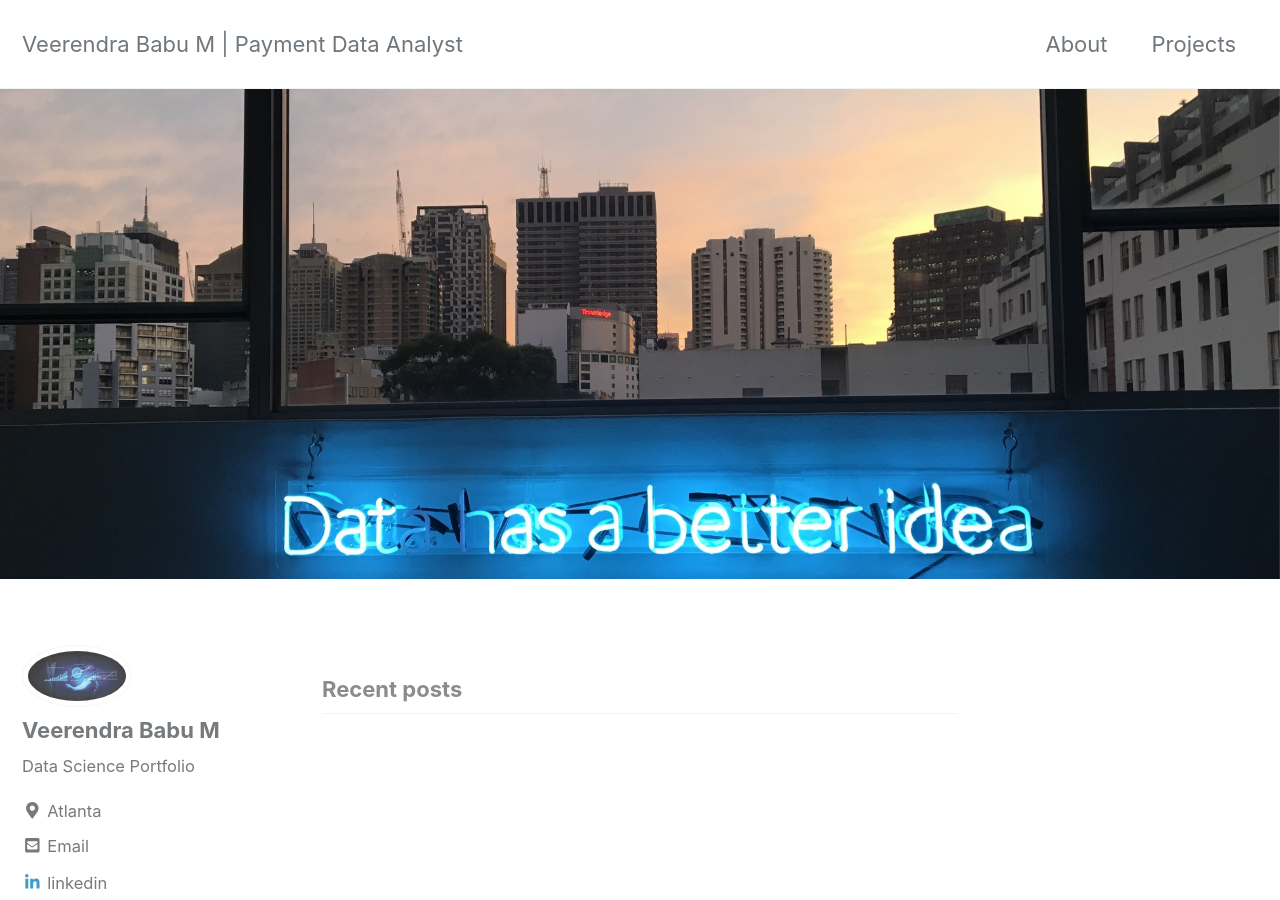
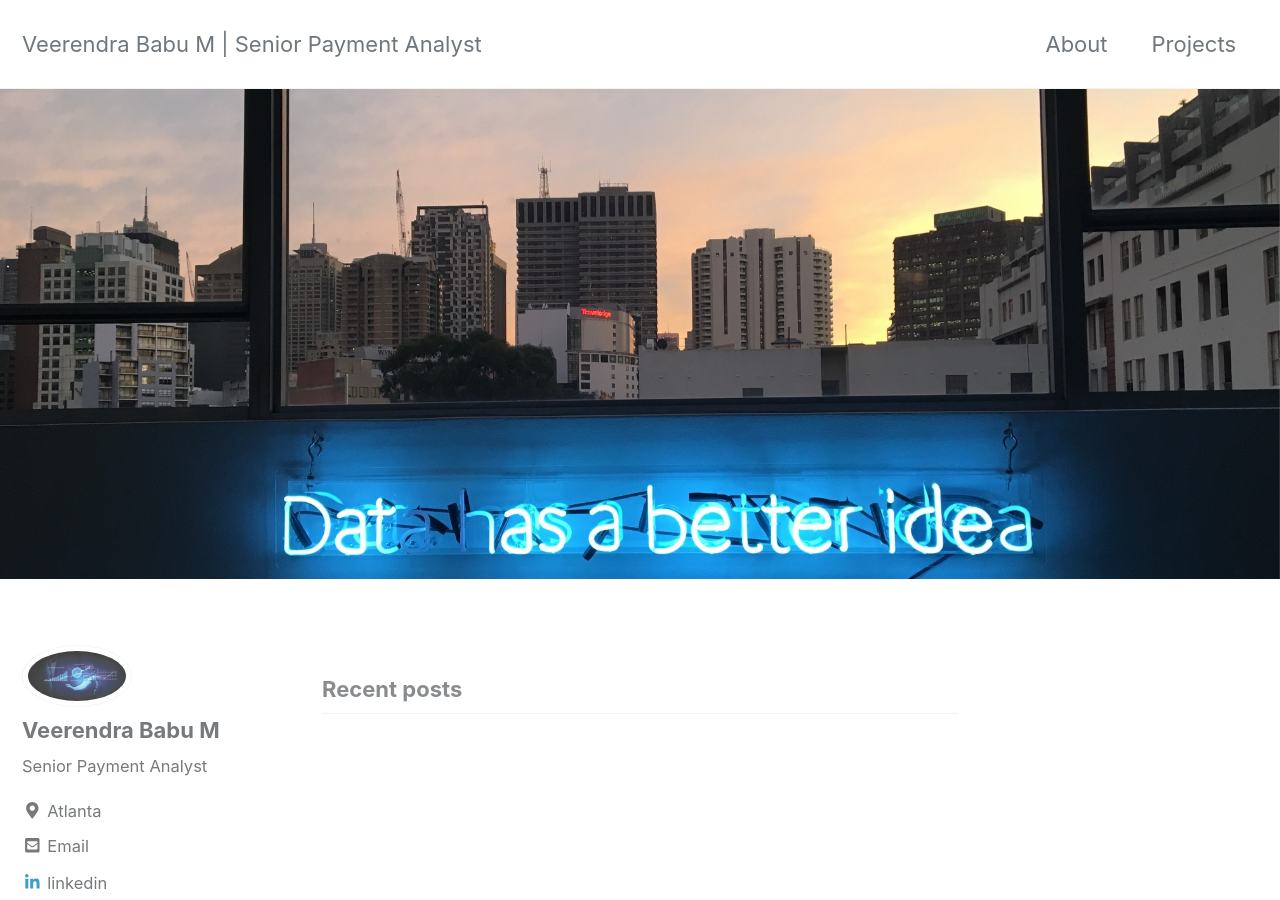
Before and after one commit to veerendrababum/veerendrababum.github.io, a Jekyll site: the page built from index.html, in a window 1280 px wide and 900 px high. Built offline with Jekyll 4.4.1, drawn with Linux system fonts in a browser that asks for light colours; cached includes are drawn as plain includes; the list of posts is cut into pages by our own code.

Commit message:
Changed Portfolio Title

```diff
--- a/_config.yml
+++ b/_config.yml
@@ -16,10 +16,10 @@ minimal_mistakes_skin    : "default" # "air", "aqua", "contrast", "dark", "dirt"
 
 # Site Settings
 locale                   : "en-US"
-title                    : "Veerendra Babu M | Payment Data Analyst"
+title                    : "Veerendra Babu M | Senior Payment Analyst"
 title_separator          : "-"
 name                     : "Veerendra Babu M"
-description              : "Data Science Portfolio"
+description              : "Senior Payment Analyst"
 url                      : # the base hostname & protocol for your site e.g. "https://mmistakes.github.io"
 baseurl                  : # the subpath of your site, e.g. "/blog"
 repository               : # GitHub username/repo-name e.g. "mmistakes/minimal-mistakes"
@@ -108,7 +108,7 @@ analytics:
 author:
   name             : "Veerendra Babu M"
   avatar           : "/images/bio.jpg"
-  bio              : "Data Science Portfolio"
+  bio              : "Senior Payment Analyst"
   location         : "Atlanta"
   email            :
   links:
```
